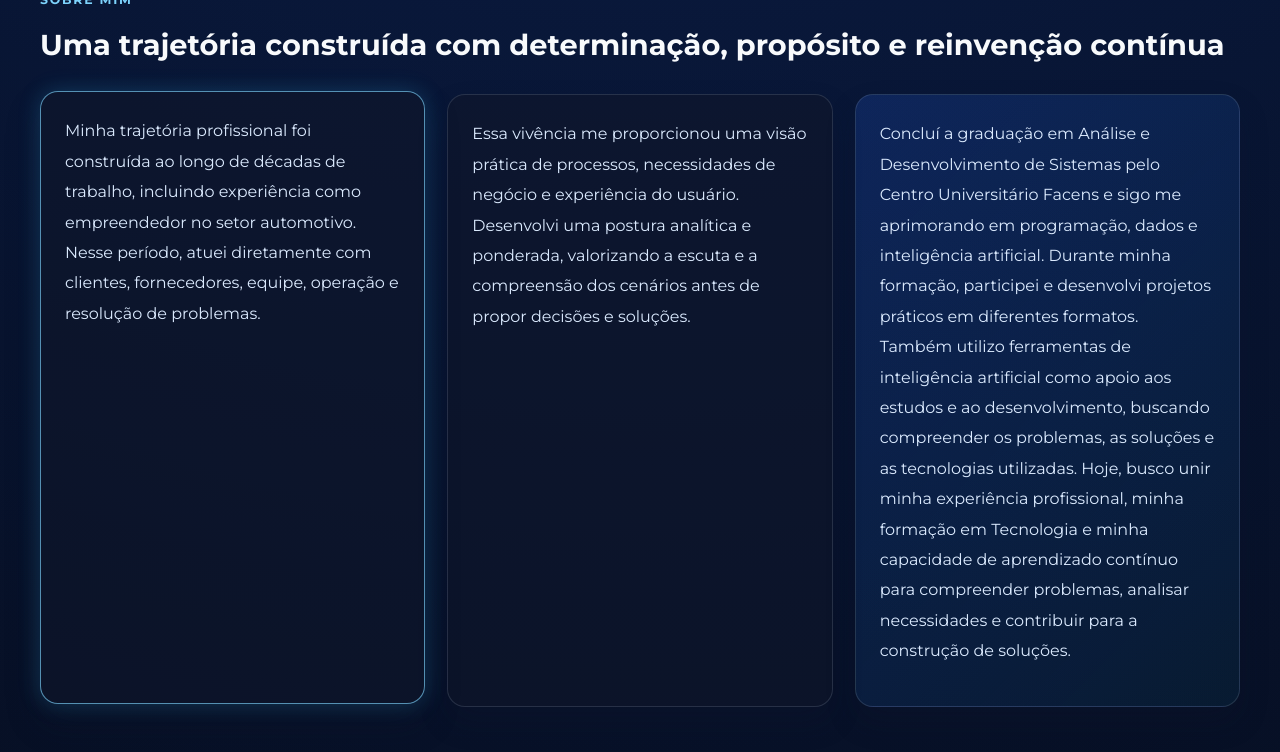
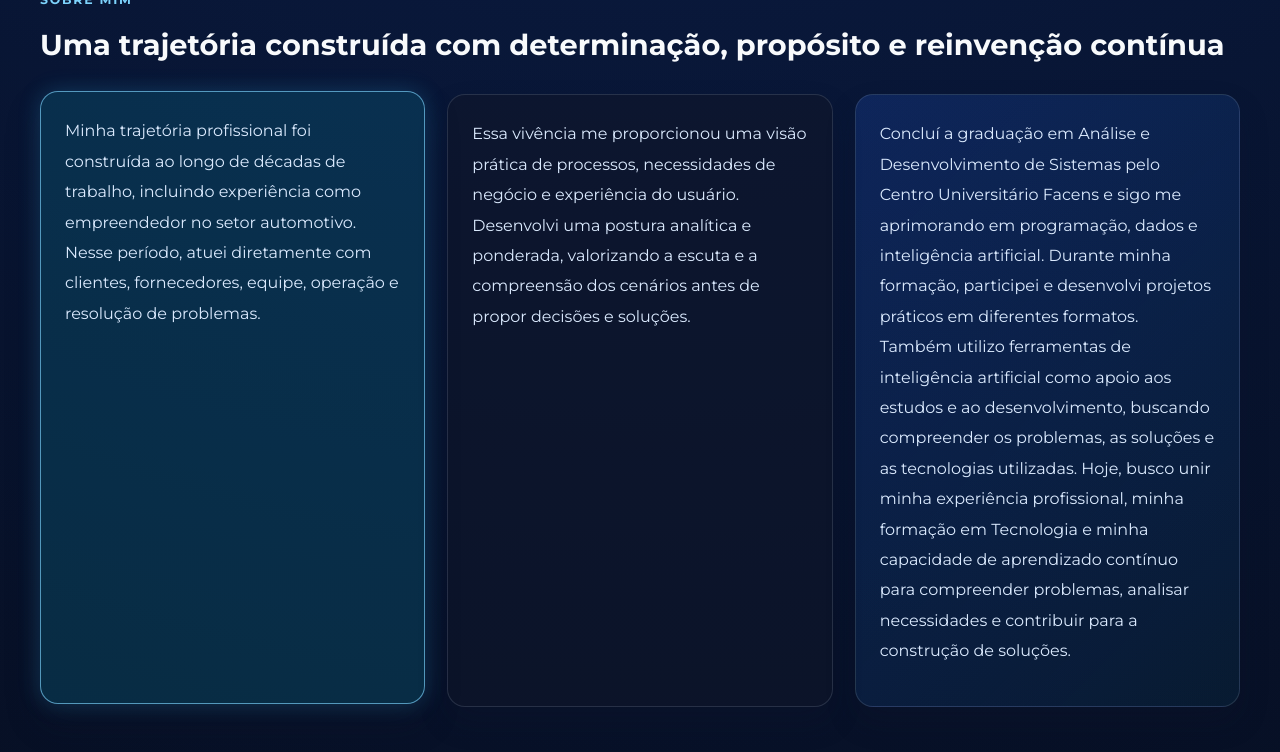
Before and after one commit to Celsoibiuna/por-tfo-lio__atualizado, a React (Vite) app: page / in a window 1280 px wide. In both pictures the pointer is over the element 232 px from the left and 1407 px from the top of the page. Shown: the part 1007-1759 px from the top of the page. Built offline with nearby package versions, Linux system fonts and the light colour scheme.

Commit message:
Ajusta fundo dos quadros no hover

```diff
--- a/src/App.css
+++ b/src/App.css
@@ -227,6 +227,7 @@
 
 .about-card:hover {
   transform: translateY(-3px);
+  background: rgba(14, 116, 144, 0.28);
   border-color: rgba(125, 211, 252, 0.65);
   box-shadow: 0 0 22px rgba(56, 189, 248, 0.22), 0 18px 34px rgba(15, 23, 42, 0.28);
 }
@@ -258,6 +259,7 @@
 
 .timeline-item:hover {
   transform: translateX(3px);
+  background: rgba(14, 116, 144, 0.24);
   border-left-color: #7dd3fc;
   box-shadow: 0 0 18px rgba(56, 189, 248, 0.2);
 }
```
